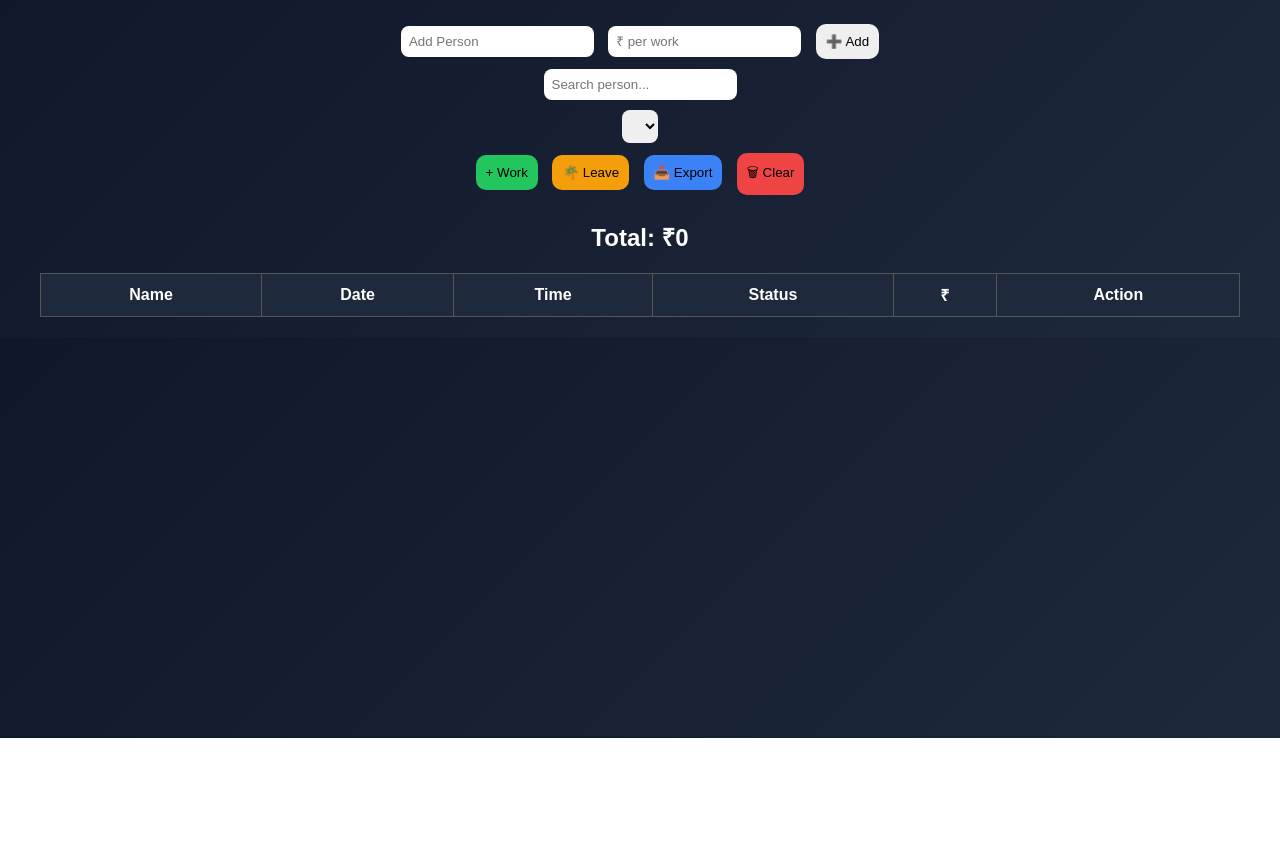
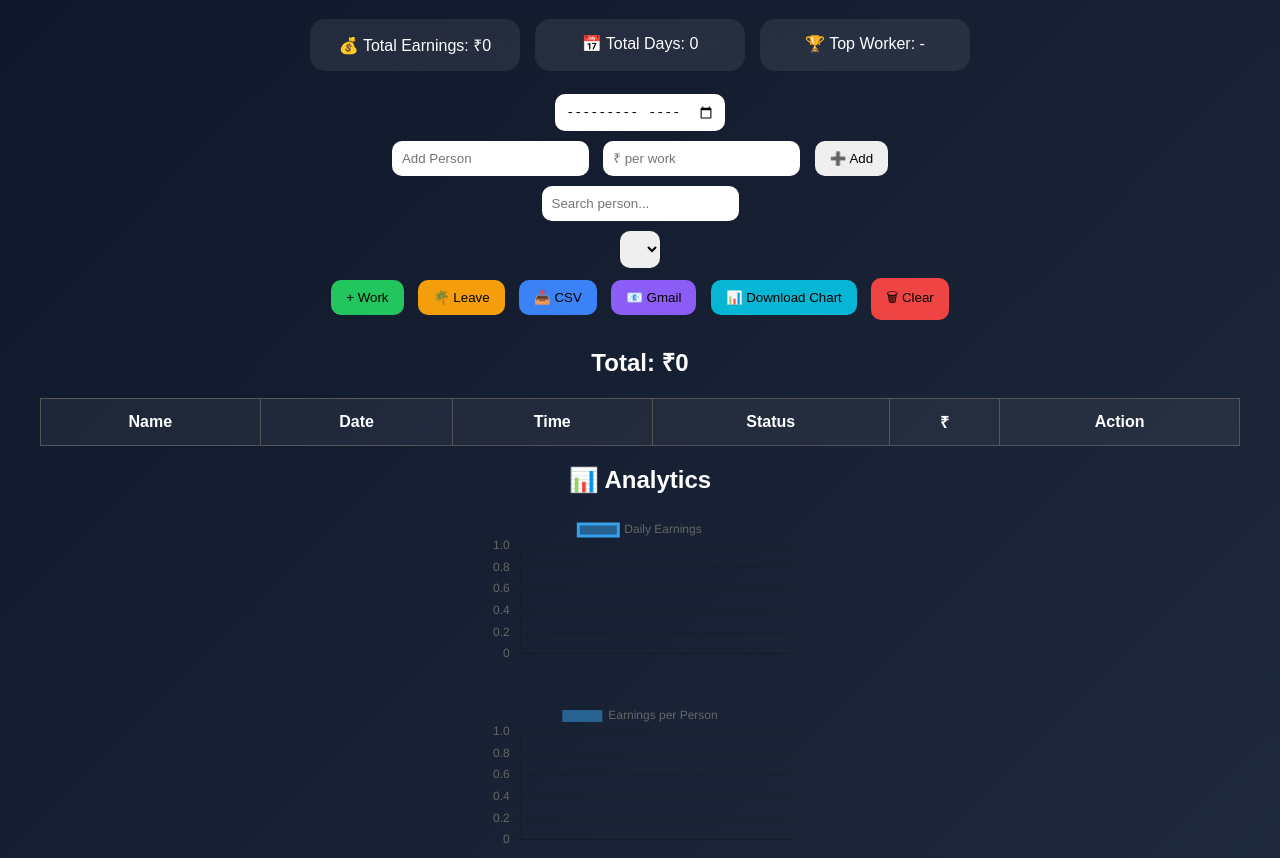
Before and after one commit to aryanrana2064-del/Personal, a plain HTML site: page index.html in a window 1280 px wide. Shown: the part 62-920 px from the top of the page. Before the commit the page ends 800 px from the top, so only its background shows below. Drawn offline with nearby package versions, Linux system fonts and the light colour scheme.

Commit message:
Update index.html

```diff
--- a/index.html
+++ b/index.html
@@ -2,53 +2,25 @@
 <html>
 <head>
     <title>Ultimate Work Tracker</title>
-
-    <style>
-        body {
-            font-family: Arial;
-            background: linear-gradient(135deg,#0f172a,#1e293b);
-            color: white;
-            text-align: center;
-        }
-
-        input, select {
-            padding: 8px;
-            margin: 5px;
-            border-radius: 8px;
-            border: none;
-        }
-
-        button {
-            padding: 10px;
-            margin: 5px;
-            border-radius: 10px;
-            border: none;
-            cursor: pointer;
-        }
-
-        .add { background: #22c55e; }
-        .leave { background: #f59e0b; }
-        .export { background: #3b82f6; }
-        .clear { background: #ef4444; }
-
-        table {
-            width: 95%;
-            margin: 20px auto;
-            border-collapse: collapse;
-        }
-
-        th, td {
-            border: 1px solid #555;
-            padding: 10px;
-        }
-
-        th { background: #1e293b; }
-    </style>
+    <link rel="stylesheet" href="style.css">
+    <script src="https://cdn.jsdelivr.net/npm/chart.js"></script>
 </head>
 
 <body>
 
 <h1>🚀 Ultimate Team Work Tracker</h1>
+
+<div class="stats">
+    <div class="card">💰 Total Earnings: <span id="totalEarn">0</span></div>
+    <div class="card">📅 Total Days: <span id="totalDays">0</span></div>
+    <div class="card">🏆 Top Worker: <span id="topWorker">-</span></div>
+</div>
+
+<br>
+
+<input type="month" id="monthFilter" onchange="renderData()">
+
+<br>
 
 <input type="text" id="personName" placeholder="Add Person">
 <input type="number" id="salary" placeholder="₹ per work">
@@ -67,7 +39,9 @@
 
 <button class="add" onclick="addWork()">+ Work</button>
 <button class="leave" onclick="addLeave()">🌴 Leave</button>
-<button class="export" onclick="exportData()">📥 Export</button>
+<button class="export" onclick="exportData()">📥 CSV</button>
+<button class="mail" onclick="sendMail()">📧 Gmail</button>
+<button class="download" onclick="downloadChart()">📊 Download Chart</button>
 <button class="clear" onclick="clearAll()">🗑 Clear</button>
 
 <h2 id="total">Total: ₹0</h2>
@@ -86,9 +60,17 @@
 <tbody id="data"></tbody>
 </table>
 
+<h2>📊 Analytics</h2>
+
+<canvas id="dailyChart"></canvas>
+<br><br>
+<canvas id="personChart"></canvas>
+
 <script>
 let data = JSON.parse(localStorage.getItem("teamData")) || [];
 let persons = JSON.parse(localStorage.getItem("persons")) || [];
+
+let dailyChart, personChart;
 
 function renderPersons() {
     let options = "";
@@ -117,11 +99,19 @@ function getSalary(name) {
 function renderData() {
     let table = "";
     let total = 0;
+
     let selected = document.getElementById("personSelect").value;
     let search = document.getElementById("search").value.toLowerCase();
+    let month = document.getElementById("monthFilter").value;
 
-    data.forEach((item, index) => {
-        if((!selected || item.name === selected) && item.name.toLowerCase().includes(search)) {
+    let filteredData = data.filter(item => {
+        let matchPerson = (!selected || item.name === selected);
+        let matchSearch = item.name.toLowerCase().includes(search);
+        let matchMonth = !month || item.date.includes(month.split("-")[1]);
+        return matchPerson && matchSearch && matchMonth;
+    });
+
+    filteredData.forEach((item, index) => {
         total += item.earning;
 
         table += `
@@ -133,11 +123,13 @@ function renderData() {
             <td>₹${item.earning}</td>
             <td><button onclick="deleteRow(${index})">Delete</button></td>
         </tr>`;
-        }
     });
 
     document.getElementById("data").innerHTML = table;
     document.getElementById("total").innerText = "Total: ₹" + total;
+
+    updateStats(filteredData);
+    renderCharts();
 
     localStorage.setItem("teamData", JSON.stringify(data));
 }
@@ -184,9 +176,18 @@ function clearAll() {
     }
 }
 
+// 📧 Gmail
+function sendMail() {
+    let body = "Work Report:\n\n";
+    data.forEach(d => {
+        body += `${d.name} | ${d.date} | ${d.time} | ${d.status} | ₹${d.earning}\n`;
+    });
+    window.location.href = `mailto:?subject=Work Report&body=${encodeURIComponent(body)}`;
+}
+
+// 📥 CSV
 function exportData() {
     let csv = "Name,Date,Time,Status,Earning\n";
-
     data.forEach(d => {
         csv += `${d.name},${d.date},${d.time},${d.status},${d.earning}\n`;
     });
@@ -198,6 +199,82 @@ function exportData() {
     a.click();
 }
 
+// 📊 Charts
+function renderCharts() {
+    let daily = {};
+    let person = {};
+
+    data.forEach(d => {
+        if(!daily[d.date]) daily[d.date] = 0;
+        daily[d.date] += d.earning;
+
+        if(!person[d.name]) person[d.name] = 0;
+        person[d.name] += d.earning;
+    });
+
+    if(dailyChart) dailyChart.destroy();
+    if(personChart) personChart.destroy();
+
+    dailyChart = new Chart(document.getElementById("dailyChart"), {
+        type: "line",
+        data: {
+            labels: Object.keys(daily),
+            datasets: [{
+                label: "Daily Earnings",
+                data: Object.values(daily)
+            }]
+        }
+    });
+
+    personChart = new Chart(document.getElementById("personChart"), {
+        type: "bar",
+        data: {
+            labels: Object.keys(person),
+            datasets: [{
+                label: "Earnings per Person",
+                data: Object.values(person)
+            }]
+        }
+    });
+}
+
+// 📊 Stats
+function updateStats(filteredData) {
+    let total = 0;
+    let days = new Set();
+    let personTotal = {};
+
+    filteredData.forEach(d => {
+        total += d.earning;
+        days.add(d.date);
+
+        if(!personTotal[d.name]) personTotal[d.name] = 0;
+        personTotal[d.name] += d.earning;
+    });
+
+    let top = "-";
+    let max = 0;
+
+    for(let p in personTotal) {
+        if(personTotal[p] > max) {
+            max = personTotal[p];
+            top = p;
+        }
+    }
+
+    document.getElementById("totalEarn").innerText = "₹" + total;
+    document.getElementById("totalDays").innerText = days.size;
+    document.getElementById("topWorker").innerText = top;
+}
+
+// 📥 Download chart
+function downloadChart() {
+    let link = document.createElement("a");
+    link.download = "chart.png";
+    link.href = document.getElementById("dailyChart").toDataURL();
+    link.click();
+}
+
 renderPersons();
 renderData();
 </script>
```
Lines whose indentation alone changed are shown as unchanged.
